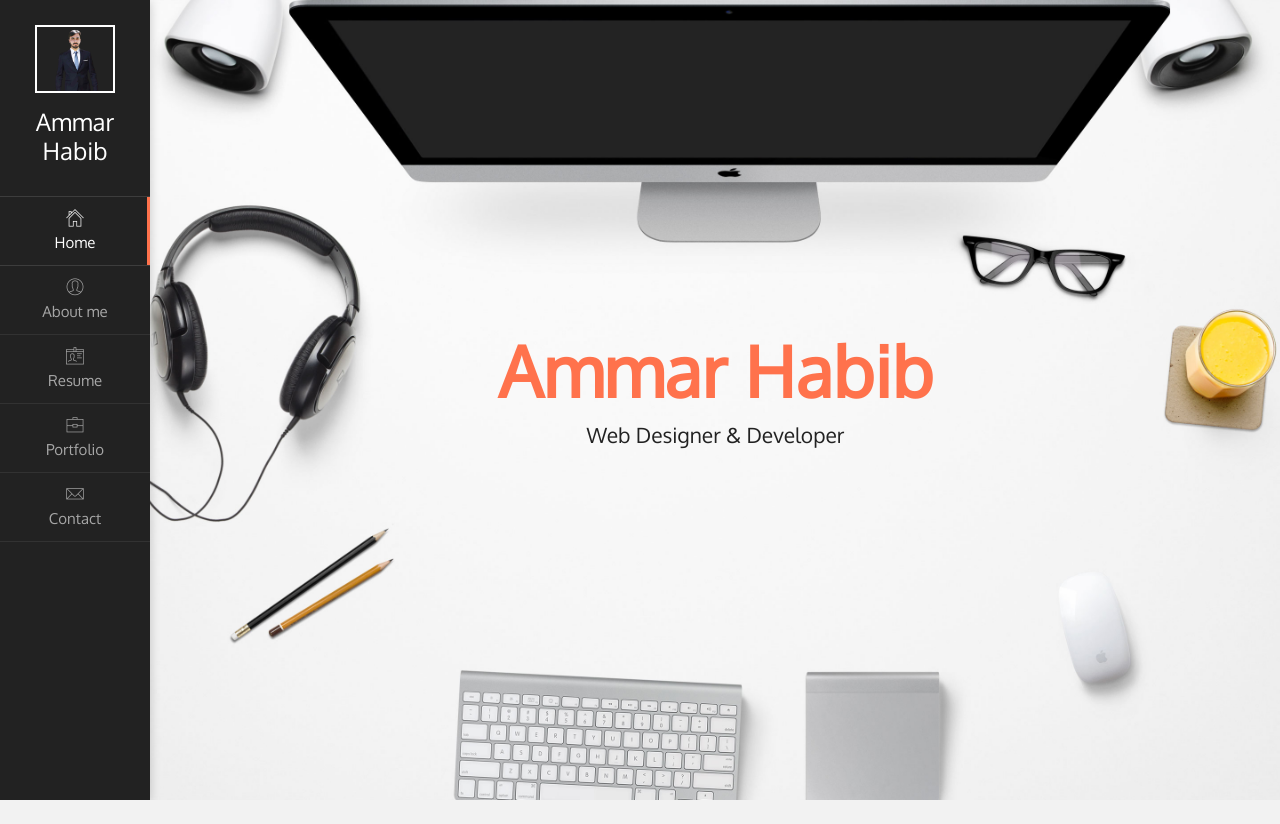
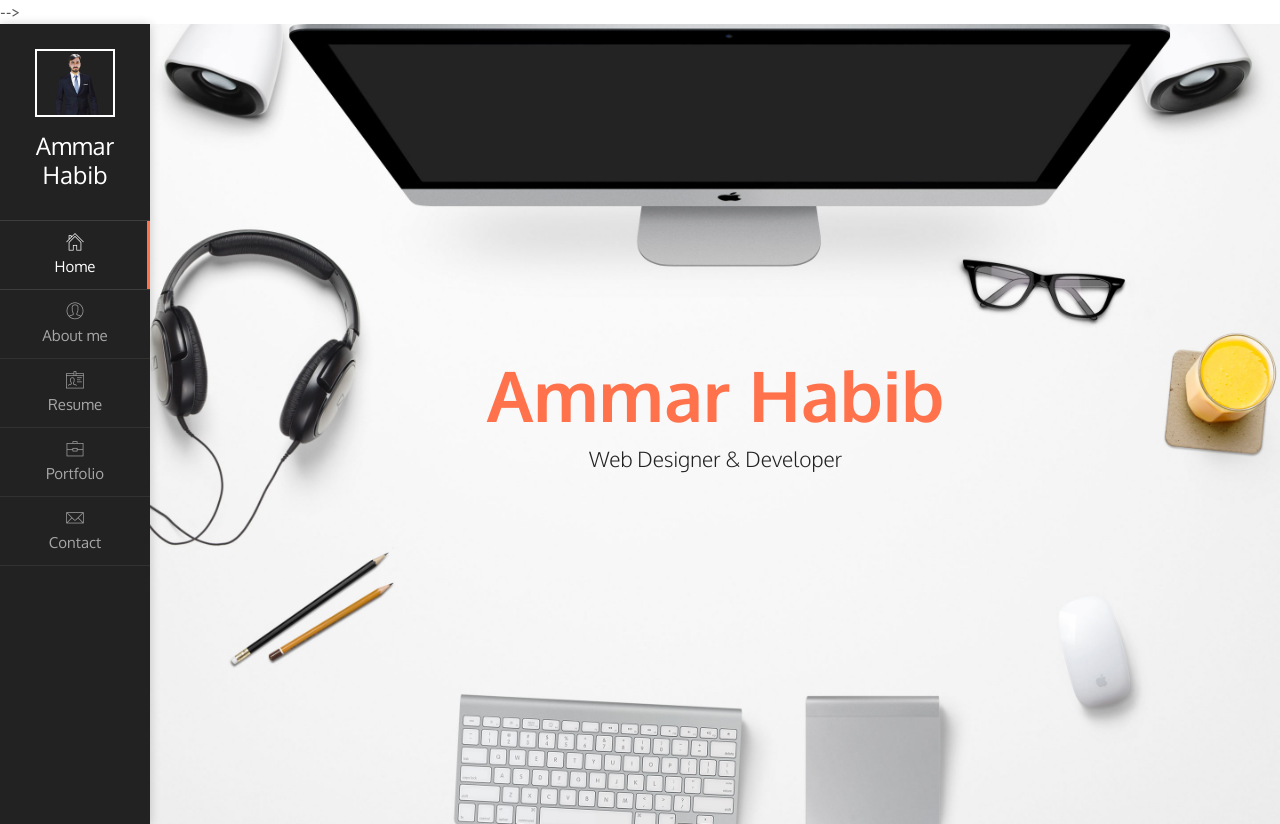
Before and after one commit to ammar-habib/about-me, a PHP site: page / in a window 1280 px wide. Before the commit the page ends 800 px from the top, so only its background shows below. Run offline with PHP 8.4, Linux system fonts and the light colour scheme.

```diff
--- a/index.php
+++ b/index.php
@@ -29,7 +29,7 @@
     <!-- /This styles needs for demo -->
 
     <!-- Google Font -->
-    <!--   <link href="http://fonts.googleapis.com/css?family=PT+Sans:400,700,400italic,700italic|Oxygen:300,400,700" rel="stylesheet">
+       <link href="https://fonts.googleapis.com/css?family=PT+Sans:400,700,400italic,700italic|Oxygen:300,400,700" rel="stylesheet">
      -->
     <script src="js/jquery-2.1.3.min.js"></script>
     <script src="js/modernizr.custom.js"></script>
```
Also changed, not shown: 1 other file.
